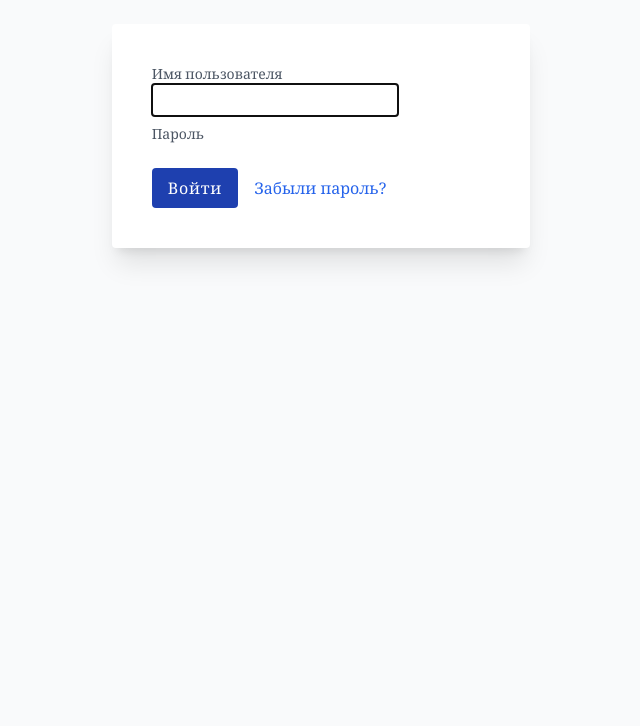
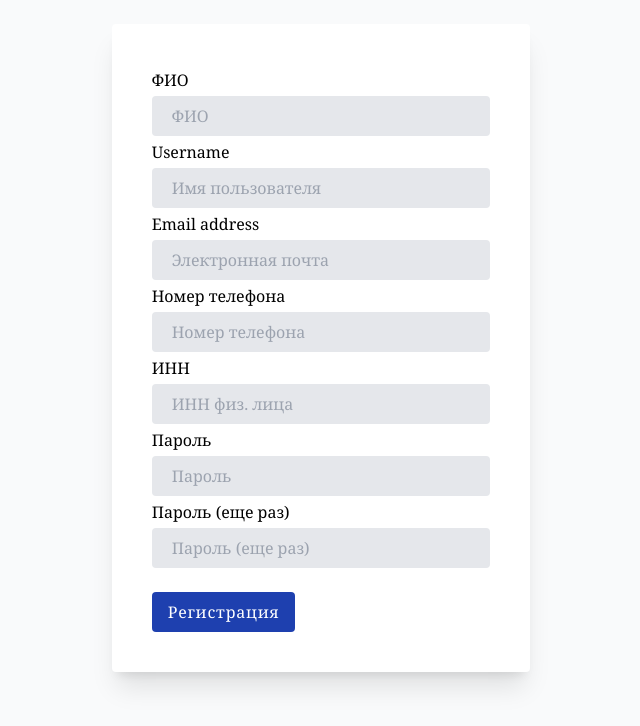
Before and after one commit to Alexander-vlk/django-crm, a Django app: page /auth_service/register/ in a window 1280 px wide. Shown: the top 726 px of the page, without its empty margins (315-955 px from the left). Run offline with Django 4.2, Linux system fonts and the light colour scheme; some libraries are stand-ins or nearby versions.

Commit message:
feat: added register logic fix: shown error messages in the login page

```diff
--- a/crm/auth_service/forms.py
+++ b/crm/auth_service/forms.py
@@ -2,42 +2,130 @@ from django.contrib.auth.forms import AuthenticationForm
 from django.contrib.auth.forms import UserCreationForm
 from django import forms
 
-
 from auth_service.models import User
 
 
+FIELD_STYLE_CLASS = "w-full px-5 py-1 text-gray-700 bg-gray-200 rounded"
+
+
 class UserLoginForm(AuthenticationForm):
-    FIELD_STYLE_CLASS = "w-full px-5 py-1 text-gray-700 bg-gray-200 rounded"
-
     class Meta:
         model = User
         fields = ['username', 'password']
 
     def __init__(self, *args, **kwargs):
-        super(UserLoginForm, self).__init__(*args, **kwargs)
+        super().__init__(*args, **kwargs)
         self.fields['username'].widget.attrs.update({
-            'class': self.FIELD_STYLE_CLASS,
+            'class': FIELD_STYLE_CLASS,
             'placeholder': 'Имя пользователя',
         })
         self.fields['password'].widget.attrs.update({
-            'class': self.FIELD_STYLE_CLASS,
-            'placeholder': 'Паролль',
+            'class': FIELD_STYLE_CLASS,
+            'placeholder': 'Пароль',
         })
 
 
 
-class UserRegisterForm(UserCreationForm):
+class UserRegisterForm(forms.ModelForm):
+    fio = forms.CharField(
+        max_length=200,
+        widget=forms.TextInput(
+        attrs={
+                'class': FIELD_STYLE_CLASS,
+                'placeholder': 'ФИО',
+                }
+            ),
+        label='ФИО',
+
+        )
+    password_1 = forms.CharField(
+        max_length=50,
+        widget=forms.PasswordInput(
+             attrs={
+                    'class': FIELD_STYLE_CLASS,
+                    'placeholder': 'Пароль',
+                }
+            ),
+            label='Пароль',
+        )
+    password_2 = forms.CharField(
+        max_length=50,
+        widget=forms.PasswordInput(
+             attrs={
+                    'class': FIELD_STYLE_CLASS,
+                    'placeholder': 'Пароль (еще раз)',
+                }
+            ),
+        label='Пароль (еще раз)',
+        )
+
     class Meta:
         model = User
         fields = [
+            'fio',
             'username',
-            'last_name',
-            'first_name',
-            'second_name',
             'email',
             'phone_number',
             'fiz_tin',
-            'profile_image',
-            'password1',
-            'password2',
+            'password_1',
+            'password_2',
         ]
+        widgets = {
+            'username': forms.TextInput(
+                attrs={
+                    'class': FIELD_STYLE_CLASS,
+                    'placeholder': 'Имя пользователя'
+                }
+            ),
+            'email': forms.TextInput(
+                attrs={
+                    'class': FIELD_STYLE_CLASS,
+                    'placeholder': 'Электронная почта',
+                }
+            ),
+            'phone_number': forms.TextInput(
+                attrs={
+                    'class': FIELD_STYLE_CLASS,
+                    'placeholder': 'Номер телефона',
+                }
+            ),
+            'fiz_tin': forms.TextInput(
+                attrs={
+                    'class': FIELD_STYLE_CLASS,
+                    'placeholder': 'ИНН физ. лица',
+                }
+            ),
+        }
+
+    def clean(self):
+        cleaned_data = super().clean()
+
+        fio = cleaned_data.get('fio')
+        COUNT_OF_WORDS_IN_FIO = 3
+
+        password_1 = cleaned_data.get('password_1')
+        password_2 = cleaned_data.get('password_2')
+
+        if len(fio.split()) != COUNT_OF_WORDS_IN_FIO:
+            raise forms.ValidationError('Неправильный формат ввода ФИО')
+
+        if password_1 != password_2:
+            raise forms.ValidationError('Пароли не совпадают')
+
+        return cleaned_data
+
+    def save(self, commit=True):
+        obj = super().save(commit=False)
+
+        obj.password = self.cleaned_data.get('password_1')
+
+        splitted_fio = self.cleaned_data.get('fio').split()
+
+        obj.last_name = splitted_fio[0]
+        obj.first_name = splitted_fio[1]
+        obj.second_name = splitted_fio[2]
+
+        if commit:
+            obj.save()
+
+        return obj
--- a/crm/auth_service/templates/auth/auth.html
+++ b/crm/auth_service/templates/auth/login.html
@@ -18,6 +18,34 @@
                     <label class="block text-sm text-gray-600" for="password">Пароль</label>
                     {{ form.password }}
                 </div>
+                <div class="">
+                    {% if form.errors %}
+                        {% for field, errors in form.errors.items %}
+                            <div
+                            class="bg-red-600 rounded"
+                            >
+                                <p
+                                class='my-2 text-white p-2'
+                                >
+                                    {{ errors|join:", " }}
+                            </div>
+                        {% endfor %}
+                    {% endif %}
+                </div>
+                <div class="mt-2">
+                    <p
+                        class='text'
+                    >
+                        Нет аккаунта?
+                        <a
+                        class='text-blue-600 hover:underline'
+                        href="{% url 'auth_service:register' %}"
+                        >
+                            Зарегистрироваться
+                        </a>
+                    </p>
+
+                </div>
                 <div class="mt-6 flex align-center">
                     <button
                         class="px-4 py-1 text-white font-light tracking-wider bg-blue-800 rounded hover:bg-blue-600"
--- /dev/null
+++ b/crm/auth_service/templates/auth/register.html
@@ -0,0 +1,67 @@
+{% extends "base.html" %}
+
+{% block title %}
+{{ form_type }}
+{% endblock title %}
+
+{% block content %}
+<section class="w-full">
+    <div class="w-full lg:w-1/3 mx-auto my-6 pr-0 lg:pr-2">
+        <div class="leading-loose">
+            <form class="p-10 bg-white rounded shadow-xl" action="{% url 'auth_service:register' %}" method='POST'>
+                {% csrf_token %}
+                <div class="">
+                    {% if form.errors %}
+                        {% for field, errors in form.errors.items %}
+                            <div
+                            class="bg-red-600 rounded"
+                            >
+                                <p
+                                class='my-2 text-white p-2'
+                                >
+                                    {{ errors|join:", " }}
+                            </div>
+                        {% endfor %}
+                    {% endif %}
+                </div>
+                <div class="">
+                    {{ form.fio.label }}
+                    {{ form.fio }}
+                </div>
+                <div class="">
+                    {{ form.username.label }}
+                    {{ form.username }}
+                </div>
+                <div class="">
+                    {{ form.email.label }}
+                    {{ form.email }}
+                </div>
+                <div class="">
+                    {{ form.phone_number.label }}
+                    {{ form.phone_number }}
+                </div>
+                <div class="">
+                    {{ form.fiz_tin.label }}
+                    {{ form.fiz_tin }}
+                </div>
+                <div class="">
+                    {{ form.password_1.label }}
+                    {{ form.password_1 }}
+                </div>
+                <div class="">
+                    {{ form.password_2.label }}
+                    {{ form.password_2 }}
+                </div>
+                <div class="mt-6 flex align-center">
+                    <button
+                        class="px-4 py-1 text-white font-light tracking-wider bg-blue-800 rounded hover:bg-blue-600"
+                        type="submit"
+                        >
+                        Регистрация
+                    </button>
+                </div>
+            </form>
+        </div>
+    </div>
+</section>
+{% endblock content %}
--- a/crm/auth_service/views.py
+++ b/crm/auth_service/views.py
@@ -11,20 +11,15 @@ from auth_service.forms import UserLoginForm, UserRegisterForm
 class UserLoginView(LoginView):
     authentication_form = UserLoginForm
 
-    template_name = 'auth/auth.html'
+    template_name = 'auth/login.html'
 
     next_page = reverse_lazy('app:index')
-
-    def get_context_data(self, **kwargs) -> dict[str]:
-        context = super().get_context_data(**kwargs)
-        context['form_type'] = 'Вход'
-        return context
 
 
 class UserRegisterView(CreateView):
     form_class = UserRegisterForm
 
-    template_name = 'auth/auth.html'
+    template_name = 'auth/register.html'
 
     success_url = reverse_lazy('app:index')
 
@@ -34,12 +29,6 @@ class UserRegisterView(CreateView):
         login(self.request, user)
         return super().form_valid(form)
 
-    def get_context_data(self, **kwargs) -> dict[str]:
-        context = super().get_context_data(**kwargs)
-        context['form_type'] = 'Регистрация'
-        return context
-
-
 
 @require_POST
 def logout_user(request):
```
